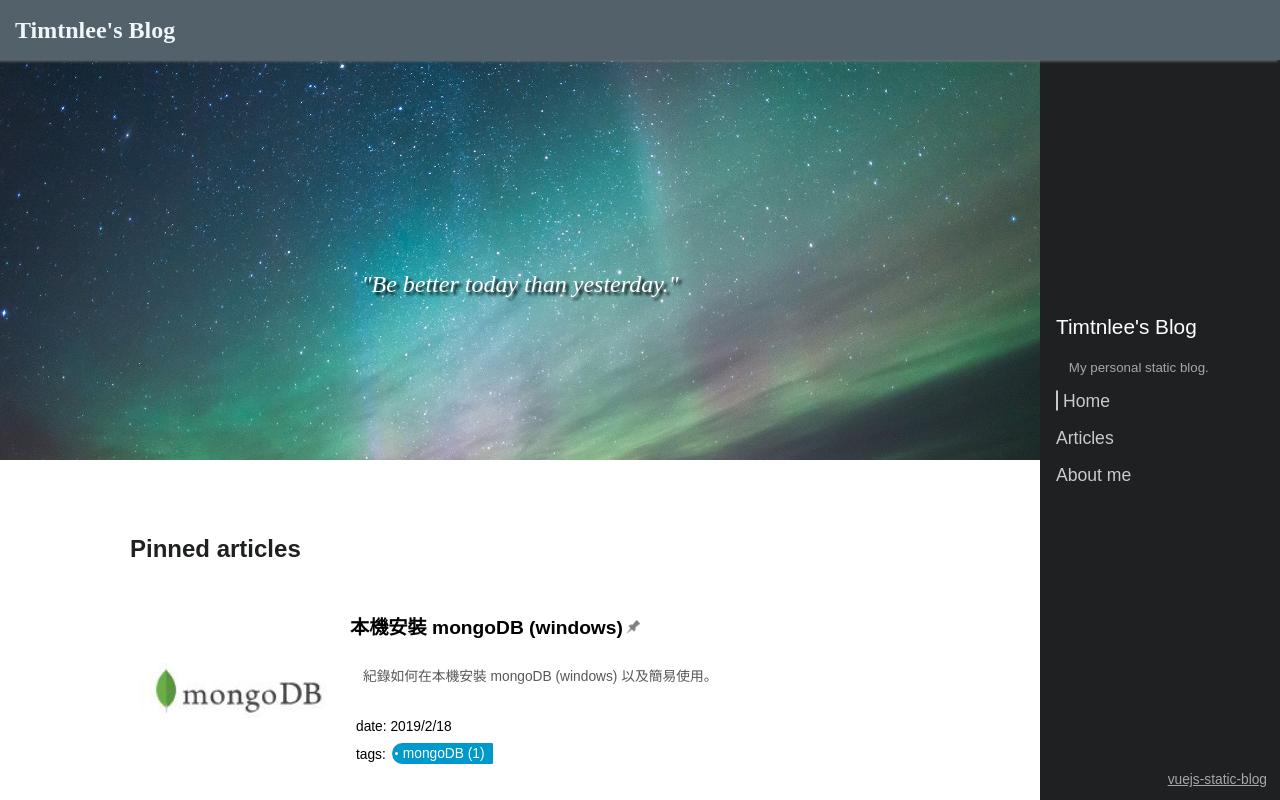
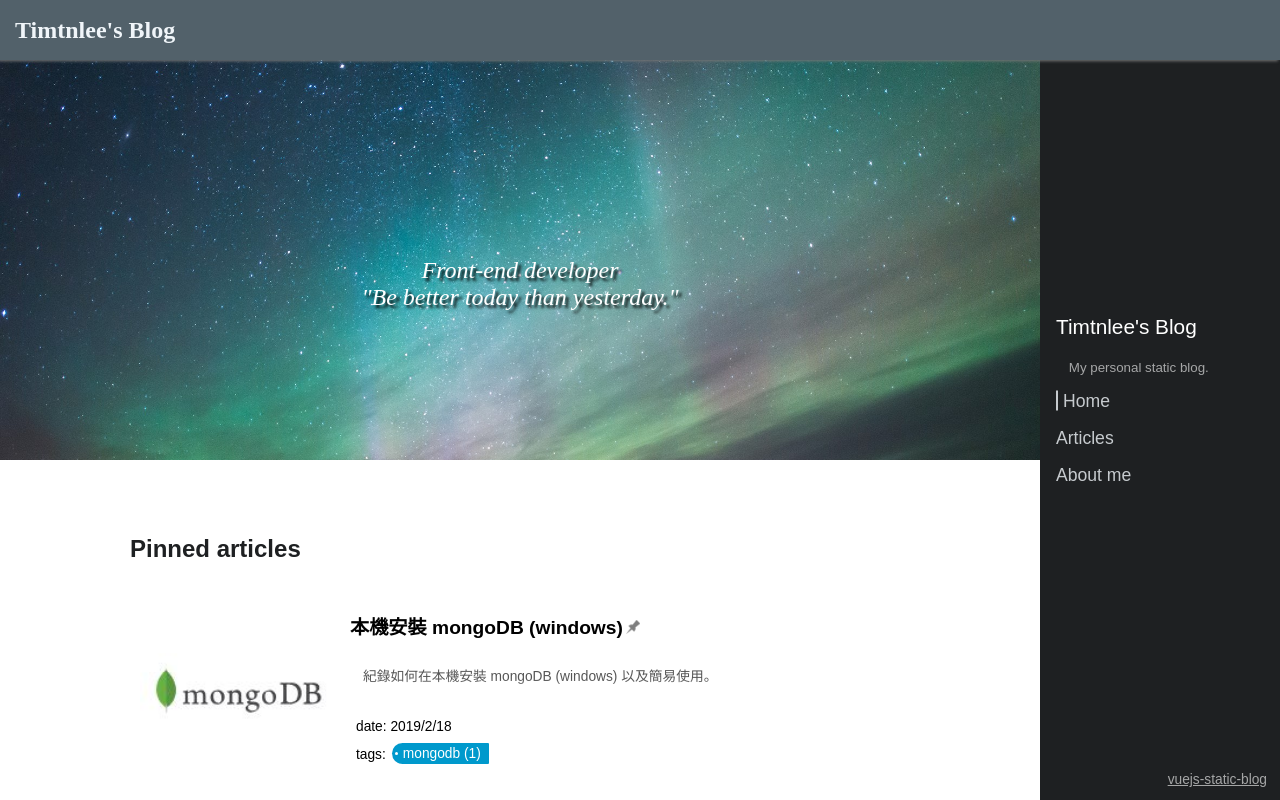
Before and after one commit to timtnleeProject/blog, a Vue app: page /#/ in a window 1280 px wide. Shown: the top 800 px of the page. Built offline with nearby package versions, Linux system fonts and the light colour scheme.

Commit message:
update blog

```diff
--- a/public/doc/mongodb windows.md
+++ b/public/doc/mongodb windows.md
@@ -30,6 +30,11 @@ md \data\db
 * mongo.exe : 可連接 mongoDB 的 shell
 
 執行 mongod.exe 如果正常運行，便可開啟 mongo.exe 來下指令操作了
+
+可以看到 mongoDB server 正在運行
+![""](images/mongodb/service.jpg)
+
+發現重開機的時候 mongoDB 會自己啟動，要如何設定之後再來研究好了
 
 ## 基本指令
 
--- a/public/index.html
+++ b/public/index.html
@@ -7,7 +7,7 @@
     <link rel="icon" href="<%= BASE_URL %>favicon.ico">
     <link rel="stylesheet" href="css/prism.css">
     <script src="js/prism.js"></script>
-    <title>vuejs-static-blog</title>
+    <title>Timtnlee's Blog</title>
   </head>
   <body>
     <noscript>
--- a/public/list.json
+++ b/public/list.json
@@ -3,7 +3,7 @@
   "articles": [
     {
       "name":"mongodb windows",
-      "tags": ["mongoDB"],
+      "tags": ["mongodb"],
       "date":"2019/2/18",
       "pinned": true,
       "image": "images/mongodb/mongodb.jpg"
@@ -12,7 +12,7 @@
       "name":"README",
       "date":"2019/1/16",
       "pinned": true,
-      "tags":["document","blog"],
+      "tags":["文件","blog"],
       "image":"images/default/ghpages.JPG"
     },
     {
--- a/public/setting.js
+++ b/public/setting.js
@@ -7,7 +7,7 @@ return {
   BANNER_IMAGE: "images/default/aurora.jpg",
   SIDEBAR_TEXT: "My personal static blog.",
   DEFAULT_PREVIEW_IMAGE: "images/default/aurora.jpg",
-  QUOTE: "\"Be better today than yesterday.\"",
+  QUOTE: "Front-end developer\n\"Be better today than yesterday.\"",
   HOME_MAX_PREVIEW : 10, //首頁顯示文章數量
   PREVIEW_LINE : 1, //文章預覽段落數
   CONTACT: [ //About Page's icons
--- a/src/components/Banner.vue
+++ b/src/components/Banner.vue
@@ -1,6 +1,8 @@
 <template>
   <div class="banner">
-    <h3 class="quote">{{settings.QUOTE}}</h3>
+    <h3 class="quote">
+      <pre>{{settings.QUOTE}}</pre>
+    </h3>
     <img :src="settings.BANNER_IMAGE" alt="" srcset="">
   </div>
 </template>
@@ -42,6 +44,9 @@ export default {
   font-style: italic;
   font-family: 'Times New Roman', Times, serif;
   font-size: 1.5rem;
+  pre {
+    font-family: inherit;
+  }
 }
 @media screen and (max-width: $lg){
   .banner .quote {
```
Also changed, not shown: public/images/mongodb/service.jpg (added).
